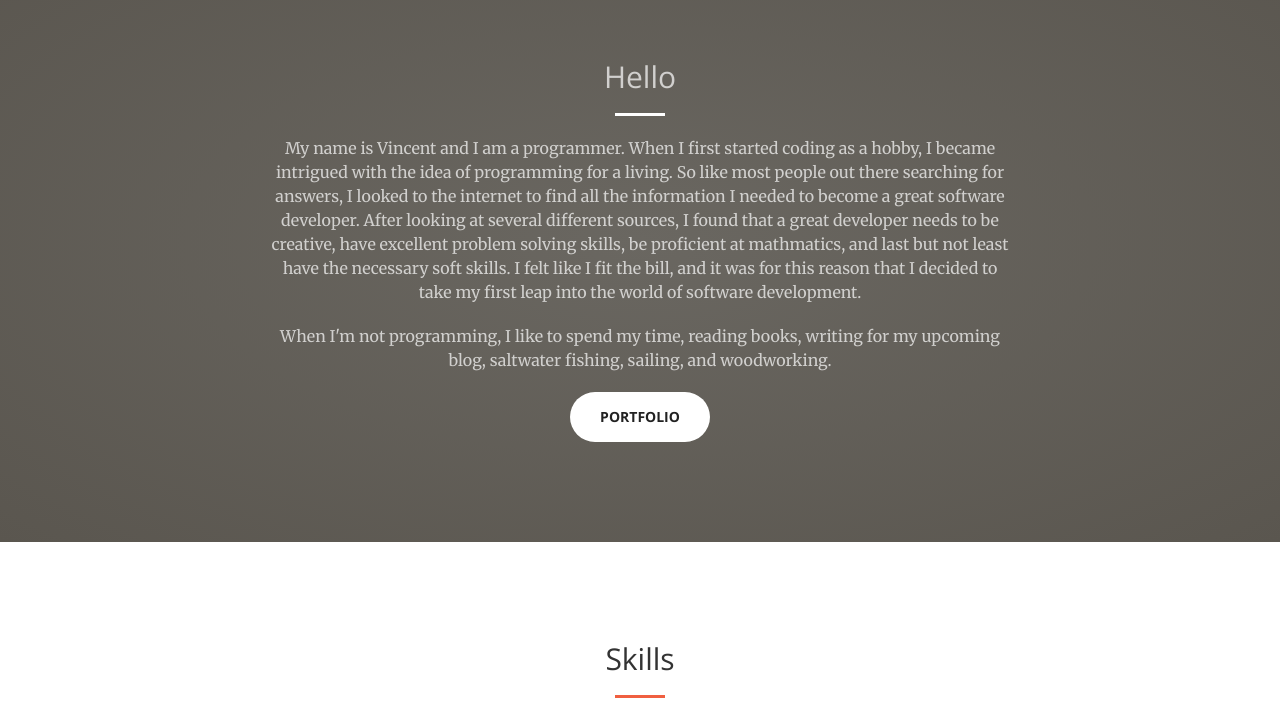
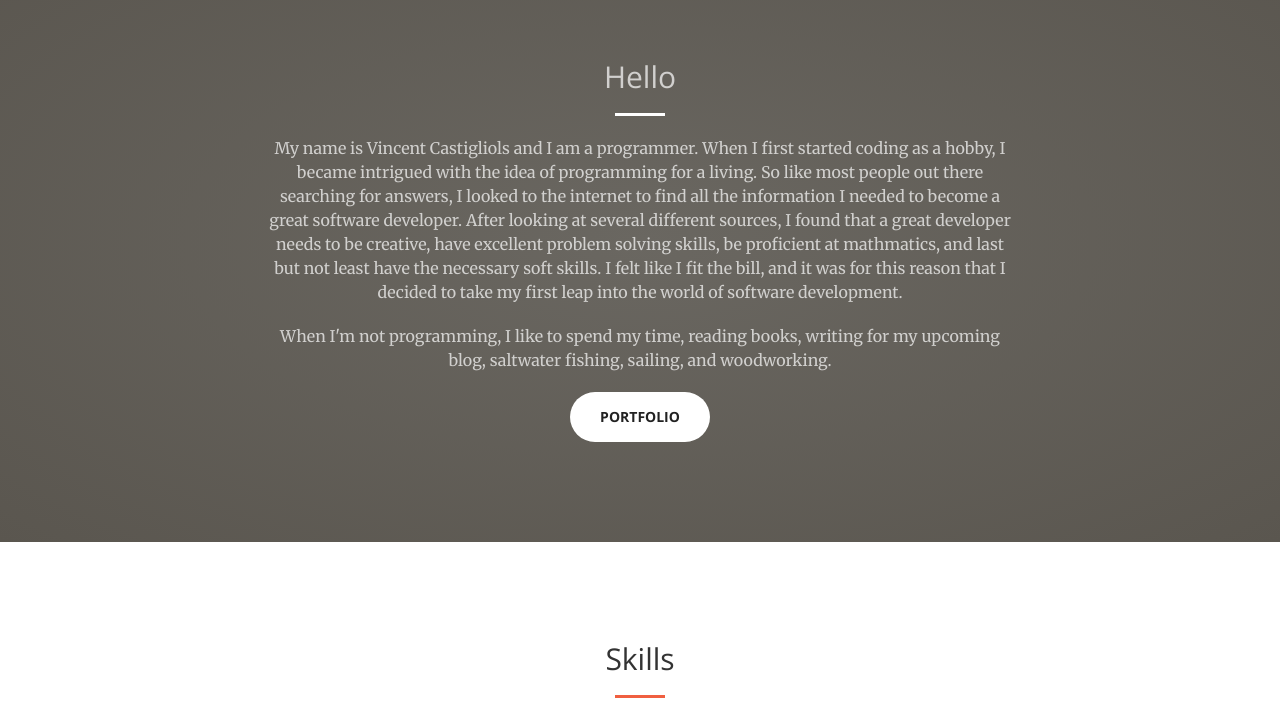
Before and after one commit to VincentCastig/VincentCastig.github.io, a website: page index.html in a window 1280 px wide. Shown: the part 860-1575 px from the top of the page. Drawn offline with nearby package versions, Linux system fonts and the light colour scheme.

Commit message:
change text

```diff
--- a/index.html
+++ b/index.html
@@ -108,7 +108,7 @@
                         <div class="col-lg-8 col-lg-offset-2 text-center">
                             <h2 class="text-faded">Hello</h2>
                             <hr class="light">
-                            <p class="text-faded">My name is Vincent and I am a programmer. When I first started coding as a hobby, I became intrigued with the idea of programming for a living. So like most people out there searching for answers, I looked to the internet to find all the information I needed to become a great software developer. After looking at several different sources, I found that a great developer needs to be creative, have excellent problem solving skills, be proficient at mathmatics, and last but not least have the necessary soft skills. I felt like I fit the bill, and it was for this reason that I decided to take my first leap into the world of software development.</p>
+                            <p class="text-faded">My name is Vincent Castigliols and I am a programmer. When I first started coding as a hobby, I became intrigued with the idea of programming for a living. So like most people out there searching for answers, I looked to the internet to find all the information I needed to become a great software developer. After looking at several different sources, I found that a great developer needs to be creative, have excellent problem solving skills, be proficient at mathmatics, and last but not least have the necessary soft skills. I felt like I fit the bill, and it was for this reason that I decided to take my first leap into the world of software development.</p>
 
                             <p class="text-faded">When I'm not programming, I like to spend my time, reading books, writing for my upcoming blog, saltwater fishing, sailing, and woodworking.</p>
                             <a href="#portfolio" class="page-scroll btn btn-default btn-xl sr-button" data-sr-id="10" style="; visibility: visible;  -webkit-transform: translateY(0) scale(1); opacity: 1;transform: translateY(0) scale(1); opacity: 1;-webkit-transition: all 0.35s ease 0s, -webkit-transform 1s cubic-bezier(0.6, 0.2, 0.1, 1) 0.2s, opacity 1s cubic-bezier(0.6, 0.2, 0.1, 1) 0.2s; transition: all 0.35s ease 0s, transform 1s cubic-bezier(0.6, 0.2, 0.1, 1) 0.2s, opacity 1s cubic-bezier(0.6, 0.2, 0.1, 1) 0.2s; ">Portfolio</a>
```
